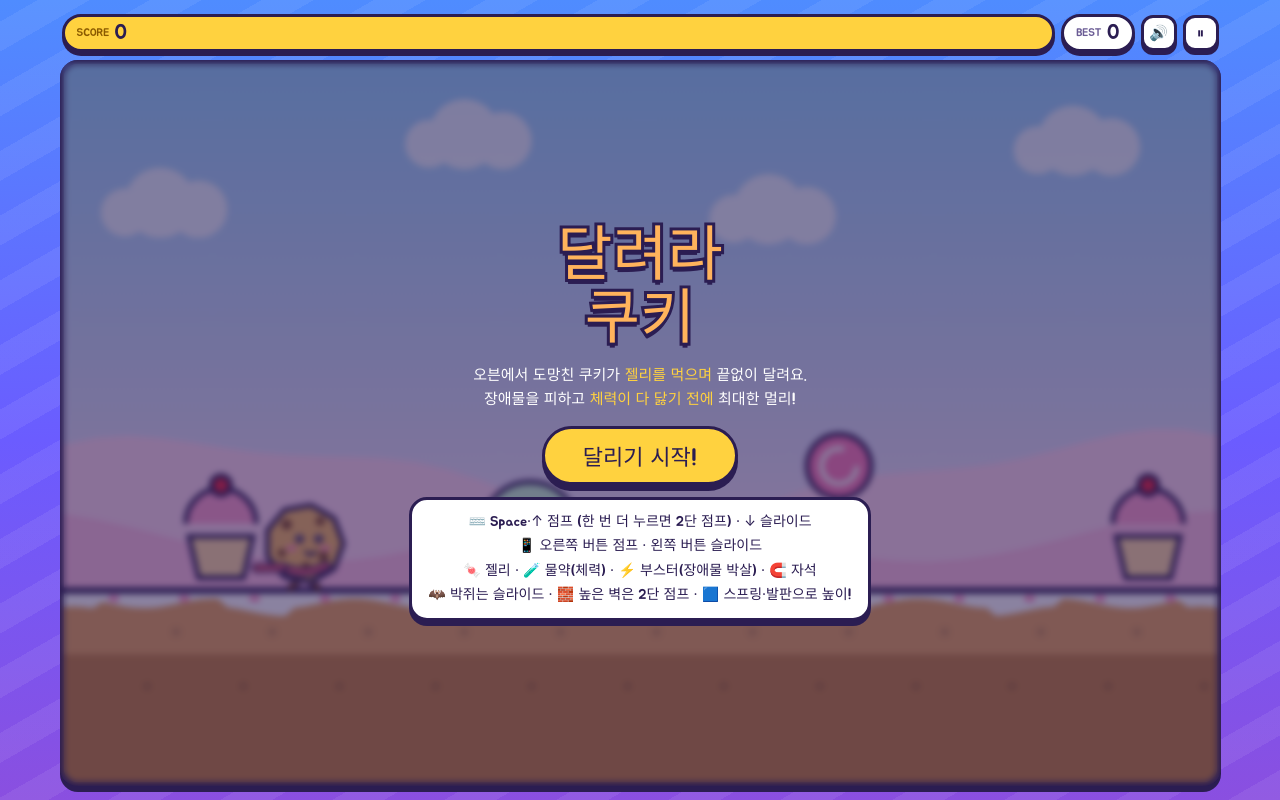
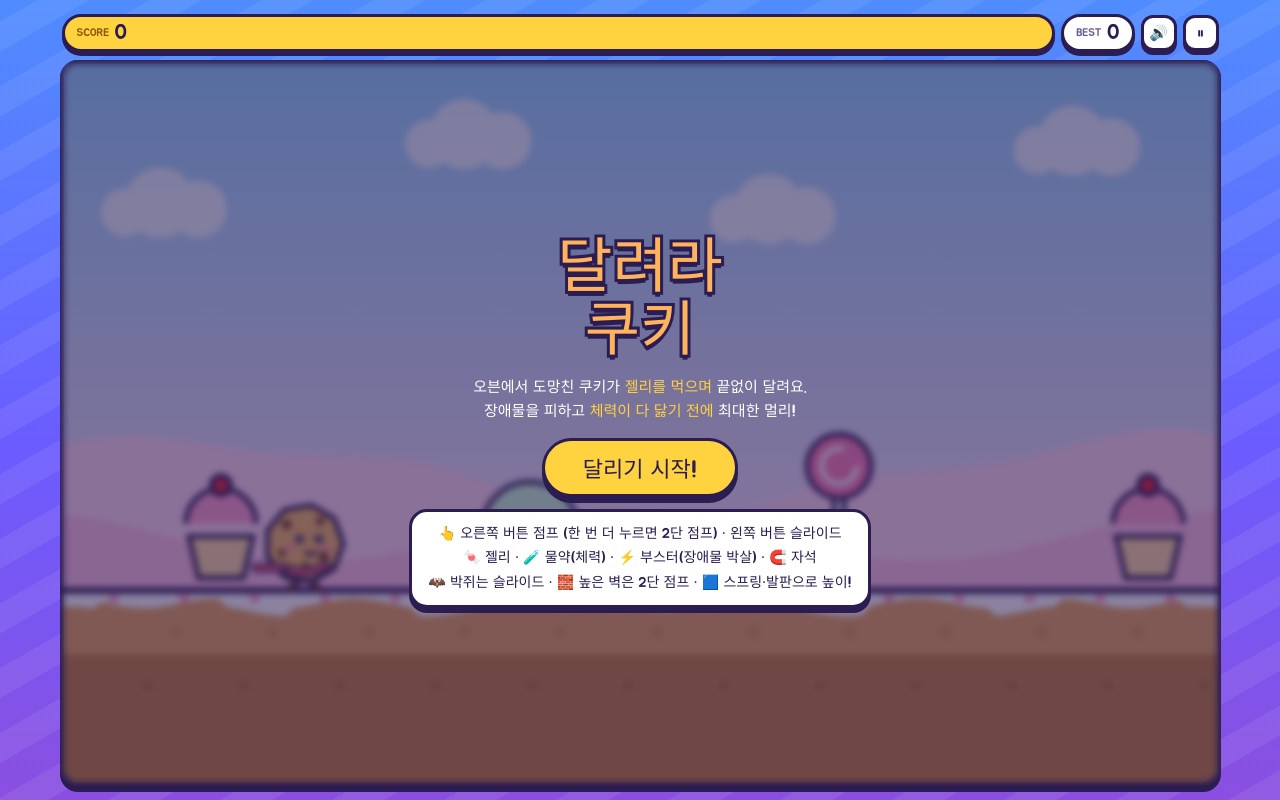
Before and after one commit to hye-rim/runcookie-game, a plain HTML site: page index.html in a window 1280 px wide. Drawn offline with Linux system fonts and the light colour scheme; animation ran at ten frames a second.

Commit message:
기기에 맞는 설명만 보여 주기: 폰은 손가락 조작, PC는 키보드·마우스
Co-Authored-By: Claude Opus 5.5 <noreply@anthropic.com>

```diff
--- a/game.js
+++ b/game.js
@@ -591,8 +591,8 @@ function showTitle() {
     <p>오븐에서 도망친 쿠키가 <b>젤리를 먹으며</b> 끝없이 달려요.<br>장애물을 피하고 <b>체력이 다 닳기 전에</b> 최대한 멀리!</p>
     <button id="startBtn">달리기 시작!</button>
     <div class="help">
-      ⌨️ Space·↑ 점프 (한 번 더 누르면 2단 점프) · ↓ 슬라이드<br>
-      📱 오른쪽 버튼 점프 · 왼쪽 버튼 슬라이드<br>
+      <span class="pc">⌨️ Space·↑ 점프 (한 번 더 누르면 2단 점프) · ↓ 슬라이드<br></span>
+      <span class="touch">👆 오른쪽 버튼 점프 (한 번 더 누르면 2단 점프) · 왼쪽 버튼 슬라이드<br></span>
       🍬 젤리 · 🧪 물약(체력) · ⚡ 부스터(장애물 박살) · 🧲 자석<br>
       🦇 박쥐는 슬라이드 · 🧱 높은 벽은 2단 점프 · 🟦 스프링·발판으로 높이!
     </div>`);
--- a/index.html
+++ b/index.html
@@ -134,6 +134,9 @@
   body.compact #overlay .badge { font-size:13px; padding:3px 12px; box-shadow:0 3px 0 var(--ink); }
   body.compact #overlay .help { font-size:11.5px; padding:6px 10px; line-height:1.55; }
   body.compact #overlay button { font-size:18px; padding:7px 28px; box-shadow:0 5px 0 var(--ink); }
+  /* 기기에 맞는 설명만: 폰(손가락)은 .touch, PC(마우스·키보드)는 .pc */
+  .pc { display:none; }
+  @media (pointer:fine) { .pc { display:inline; } .touch { display:none; } }
 </style>
 </head>
 <body>
```
